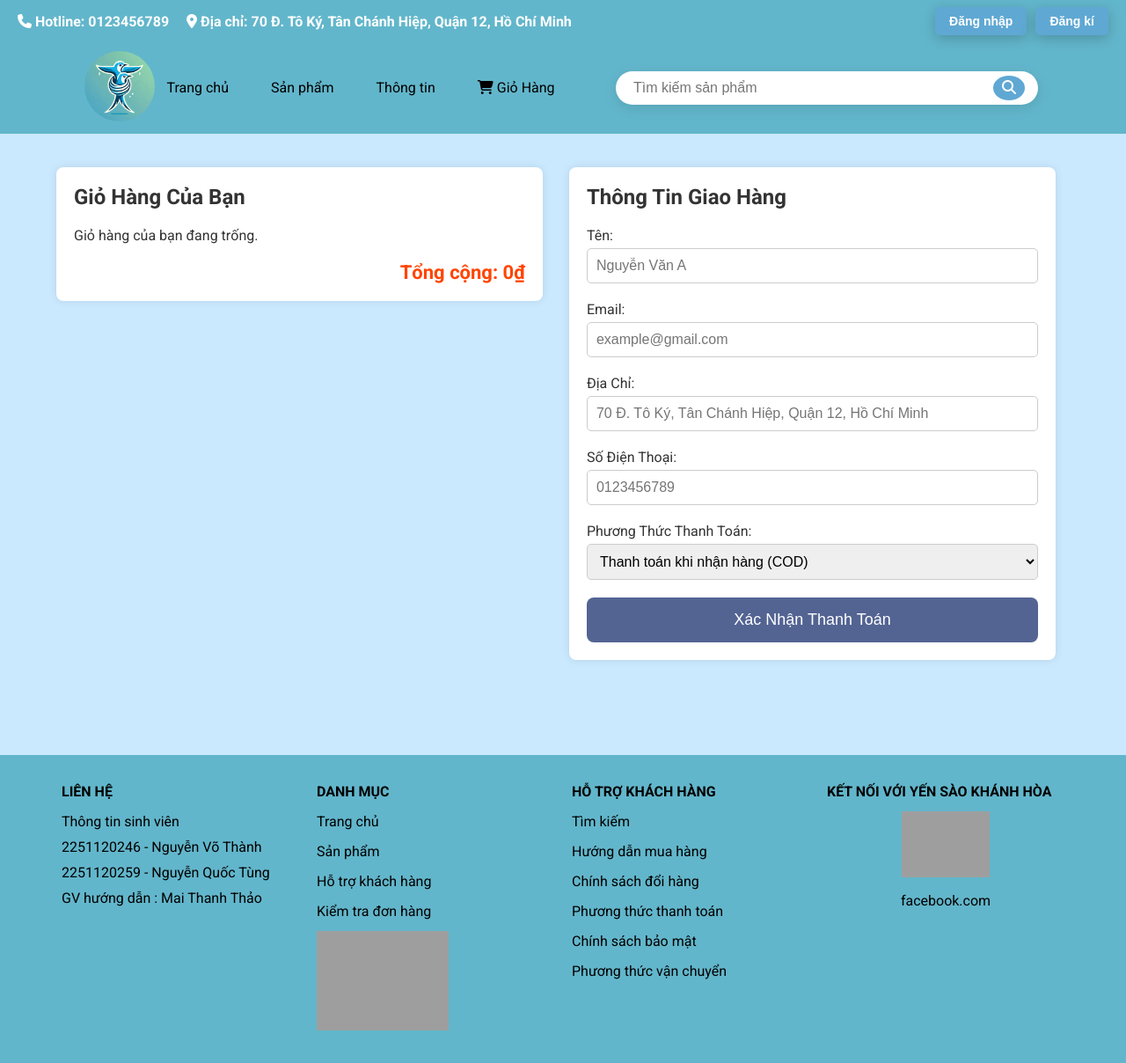
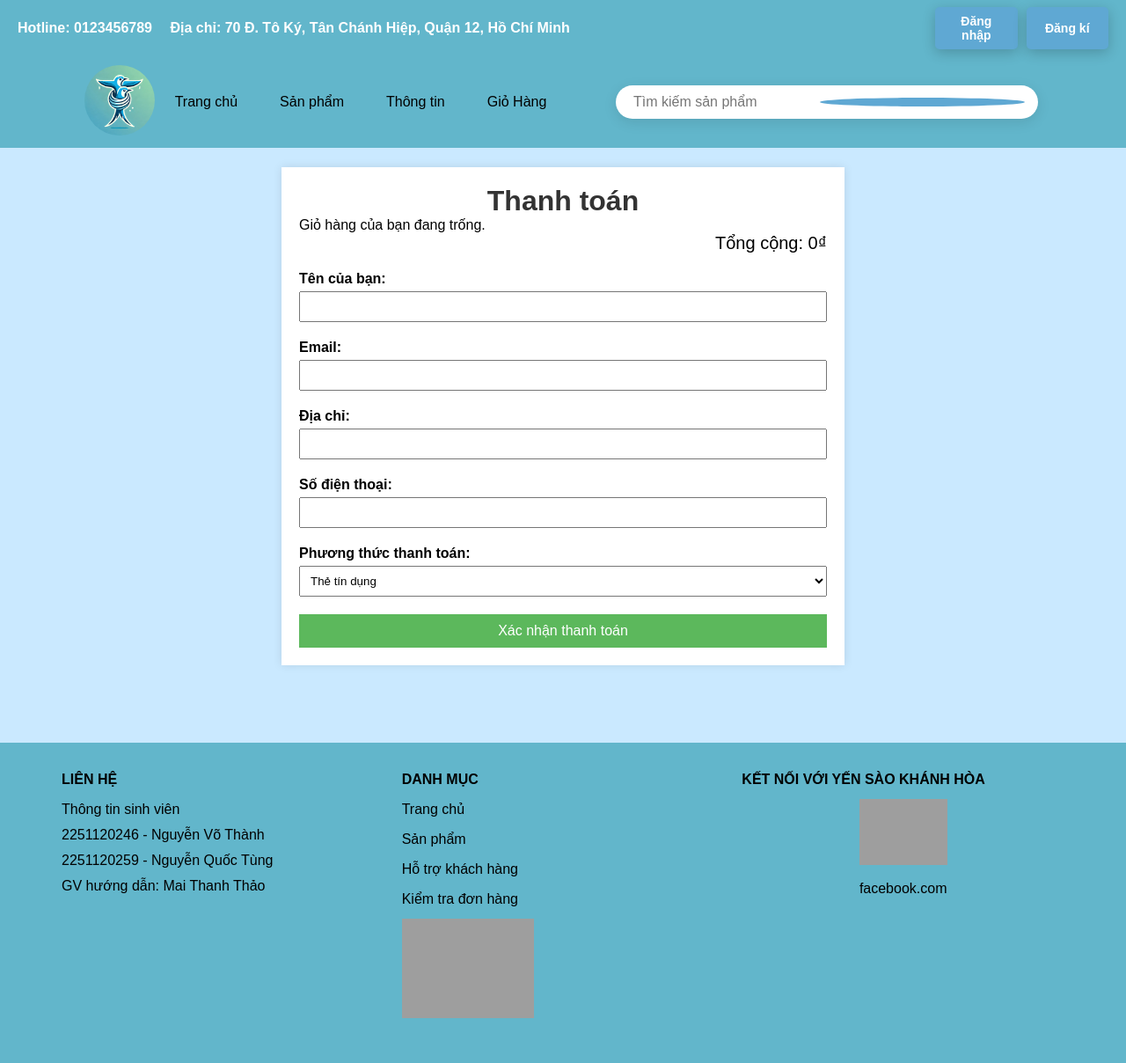
Before and after one commit to ThanhNguyen-ne/laptrinhweb, a PHP site: page /pages/checkout2.html in a window 1280 px wide. Shown: the whole page at 88% size. After the commit the page ends 1157 px from the top, so only its background shows below. Run offline with PHP 8.4, Linux system fonts and the light colour scheme; grey boxes are pictures that could not be loaded.

Commit message:
vẫn chưa xong

```diff
--- a/assets/css/checkout2.css
+++ b/assets/css/checkout2.css
@@ -1,85 +1,55 @@
-* {
+body {
+    font-family: Arial, sans-serif;
+    background-color: #f4f4f4;
+    margin: 0;
     padding: 0;
-    margin: 0;
-    box-sizing: border-box;
 }
 
-/* Các phần CSS khác không thay đổi */
-.checkout-container {
-    display: flex;
-    width: 90%;
+.container {
+    width: 50%;
     margin: 50px auto;
-    gap: 30px;
-    color: #333;
-}
-
-.left-panel,
-.right-panel {
-    width: 48%;
-}
-
-h2 {
-    text-align: center;
-    margin-bottom: 30px;
-    font-size: 32px;
-    color: #333;
-}
-
-.cart-summary-container,
-.checkout-form-container {
-    background-color: #ffffff;
     padding: 20px;
-    border-radius: 8px;
-    margin-bottom: 20px;
+    background-color: #fff;
     box-shadow: 0 0 10px rgba(0, 0, 0, 0.1);
 }
 
-.cart-summary-container h3,
-.checkout-form-container h3 {
-    font-size: 24px;
-    margin-bottom: 20px;
+h1 {
+    text-align: center;
     color: #333;
 }
 
 .cart-item {
     display: flex;
     align-items: center;
-    margin-bottom: 10px;
-    border-bottom: 1px solid #ddd;
-    padding-bottom: 10px;
+    margin-bottom: 15px;
 }
 
 .cart-item-img {
-    width: 100px;
-    height: 100px;
+    width: 80px;
+    height: 80px;
+    margin-right: 15px;
     object-fit: cover;
-    border-radius: 8px;
-    margin-right: 15px;
-    box-shadow: 0 0 10px rgba(0, 0, 0, 0.1);
 }
 
 .cart-item-details {
-    flex-grow: 1;
+    flex: 1;
 }
 
 .cart-item-title {
     font-size: 18px;
-    color: #333;
-    font-weight: 600;
+    font-weight: bold;
 }
 
 .cart-item-price {
-    font-size: 18px;
-    color: #ff4500;
-    font-weight: 600;
+    color: #f00;
+    font-size: 16px;
+    margin-top: 5px;
 }
 
-.total-price {
-    font-size: 22px;
+.total {
     text-align: right;
-    font-weight: bold;
-    margin-top: 20px;
-    color: #ff4500;
+    font-size: 20px;
+    margin-bottom: 20px;
 }
 
 .form-group {
@@ -88,46 +58,33 @@
 
 .form-group label {
     display: block;
-    font-size: 16px;
     margin-bottom: 5px;
-    color: #333;
+    font-weight: bold;
 }
 
 .form-group input,
 .form-group select {
     width: 100%;
-    padding: 10px;
-    font-size: 16px;
-    border-radius: 5px;
-    border: 1px solid #ccc;
+    padding: 8px;
+    box-sizing: border-box;
 }
 
-.form-group input:focus,
-.form-group select:focus {
-    border-color: #536493;
-    outline: none;
+button {
+    width: 100%;
+    padding: 10px;
+    background-color: #5cb85c;
+    color: #fff;
+    border: none;
+    font-size: 16px;
+    cursor: pointer;
 }
 
-.btn-submit {
-    display: block;
-    width: 100%;
-    padding: 15px;
-    font-size: 18px;
-    color: #fff;
-    background-color: #536493;
-    border: none;
-    border-radius: 8px;
-    cursor: pointer;
-    transition: background-color 0.3s;
-}
-
-.btn-submit:hover {
-    background-color: #134b70;
+button:hover {
+    background-color: #4cae4c;
 }
 
 .error-message {
-    color: #ff0000;
+    color: #f00;
+    display: none;
     margin-top: 5px;
-    font-size: 14px;
-    display: none;
 }
--- a/pages/checkout2.html
+++ b/pages/checkout2.html
@@ -1,22 +1,16 @@
 <!DOCTYPE html>
 <html lang="en">
 <head>
-        <meta charset="UTF-8" />
-        <meta name="viewport" content="width=device-width, initial-scale=1.0" />
-        <title>Thanh Toán</title>
-        <link
-        rel="stylesheet"
-        href="https://cdnjs.cloudflare.com/ajax/libs/font-awesome/6.5.2/css/all.min.css"
-        integrity="sha512-SnH5WK+bZxgPHs44uWIX+LLJAJ9/2PkPKZ5QiAj6Ta86w+fsb2TkcmfRyVX3pBnMFcV7oQPJkl9QevSCWr3W6A=="
-        crossorigin="anonymous"
-        referrerpolicy="no-referrer"
-    />
-        <link rel="stylesheet" href="../assets/css/header.css" />
-        <link rel="stylesheet" href="../assets/css/footer.css" />
-        <link rel="stylesheet" href="../assets/css/sanpham.css" />
-        <link rel="stylesheet" href="../assets/css/checkout2.css" />
+    <meta charset="UTF-8">
+    <meta name="viewport" content="width=device-width, initial-scale=1.0">
+    <title>Checkout</title>
+    <link rel="stylesheet" href="../assets/css/checkout2.css">
+    <link rel="stylesheet" href="../assets/css/header.css">
+    <link rel="stylesheet" href="../assets/css/footer.css">
+    <link rel="stylesheet" href="../assets/css/sanpham.css">
 </head>
 <body>
+
     <header>
         <div id="main">
             <div class="header_tren">
@@ -75,57 +69,47 @@
             </nav>
         </div>
     </header>
+    <script src="../assets/js/header.js"></script>
+    <div class="container">
+        <h1>Thanh toán</h1>
 
-        <main>
-            <div class="checkout-container">
-                <div class="left-panel">
-                    <div class="cart-summary-container">
-                        <h3>Giỏ Hàng Của Bạn</h3>
         <div id="cartItems"></div>
-                        <div class="total-price">
+        <div class="total">
             Tổng cộng: <span id="totalAmount">0₫</span>
         </div>
-                    </div>
-                </div>
-                <div class="right-panel">
-                    <div class="checkout-form-container">
-                        <h3>Thông Tin Giao Hàng</h3>
+
         <form id="checkoutForm">
             <div class="form-group">
-                                <label for="name">Tên:</label>
-                                <input type="text" id="name" required placeholder="Nguyễn Văn A">
+                <label for="name">Tên của bạn:</label>
+                <input type="text" id="name">
                 <div id="nameError" class="error-message"></div>
             </div>
             <div class="form-group">
                 <label for="email">Email:</label>
-                                <input type="email" id="email" required placeholder="example@gmail.com">
+                <input type="email" id="email">
                 <div id="emailError" class="error-message"></div>
             </div>
             <div class="form-group">
-                                <label for="address">Địa Chỉ:</label>
-                                <input type="text" id="address" required placeholder="70 Đ. Tô Ký, Tân Chánh Hiệp, Quận 12, Hồ Chí Minh">
+                <label for="address">Địa chỉ:</label>
+                <input type="text" id="address">
                 <div id="addressError" class="error-message"></div>
             </div>
             <div class="form-group">
-                                <label for="phone">Số Điện Thoại:</label>
-                                <input type="tel" id="phone" required placeholder="0123456789" pattern="[0-9]{10}">
+                <label for="phone">Số điện thoại:</label>
+                <input type="text" id="phone">
                 <div id="phoneError" class="error-message"></div>
             </div>
             <div class="form-group">
-                                <label for="paymentMethod">Phương Thức Thanh Toán:</label>
-                                <select id="paymentMethod" required>
-                                    <option value="cod">Thanh toán khi nhận hàng (COD)</option>
-                                    <option value="bankTransfer">Thẻ ngân hàng</option>
+                <label for="paymentMethod">Phương thức thanh toán:</label>
+                <select id="paymentMethod">
+                    <option value="creditCard">Thẻ tín dụng</option>
+                    <option value="paypal">PayPal</option>
+                    <option value="cod">Thanh toán khi nhận hàng</option>
                 </select>
-                                <div id="paymentMethodError" class="error-message"></div>
             </div>
-                            <button type="submit" class="btn-submit">Xác Nhận Thanh Toán</button>
+            <button type="submit">Xác nhận thanh toán</button>
         </form>
     </div>
-                </div>
-            </div>
-        </main>
-
     <footer>
         <div class="footer-container">
             <div class="footer-section">
@@ -133,7 +117,7 @@
                 <p>Thông tin sinh viên</p>
                 <p>2251120246 - Nguyễn Võ Thành</p>
                 <p>2251120259 - Nguyễn Quốc Tùng</p>
-                    <p>GV hướng dẫn : Mai Thanh Thảo</p>
+                <p>GV hướng dẫn: Mai Thanh Thảo</p>
             </div>
             <div class="footer-section">
                 <h4>DANH MỤC</h4>
@@ -143,7 +127,7 @@
                     <li>
                         <a href="hotrokhachhang.html">Hỗ trợ khách hàng</a>
                     </li>
-                        <li><a href="#">Kiểm tra đơn hàng</a></li>
+                    <li><a href="giohang.html">Kiểm tra đơn hàng</a></li>
                 </ul>
                 <img
                     src="../assets/image/logoSaleNoti.png"
@@ -151,17 +135,7 @@
                     width="150px"
                 />
             </div>
-                <div class="footer-section">
-                    <h4>HỖ TRỢ KHÁCH HÀNG</h4>
-                    <ul>
-                        <li><a href="#">Tìm kiếm</a></li>
-                        <li><a href="#">Hướng dẫn mua hàng</a></li>
-                        <li><a href="#">Chính sách đổi hàng</a></li>
-                        <li><a href="#">Phương thức thanh toán</a></li>
-                        <li><a href="#">Chính sách bảo mật</a></li>
-                        <li><a href="#">Phương thức vận chuyển</a></li>
-                    </ul>
-                </div>
+
             <div class="footer-section">
                 <h4>KẾT NỐI VỚI YẾN SÀO KHÁNH HÒA</h4>
                 <div class="social-media">
@@ -175,7 +149,6 @@
             </div>
         </div>
     </footer>
-
     <script src="../assets/js/checkout2.js"></script>
 </body>
 </html>
```
Also changed, not shown: pages/footer.html (+23 -9 lines). Lines whose indentation alone changed are shown as unchanged.
